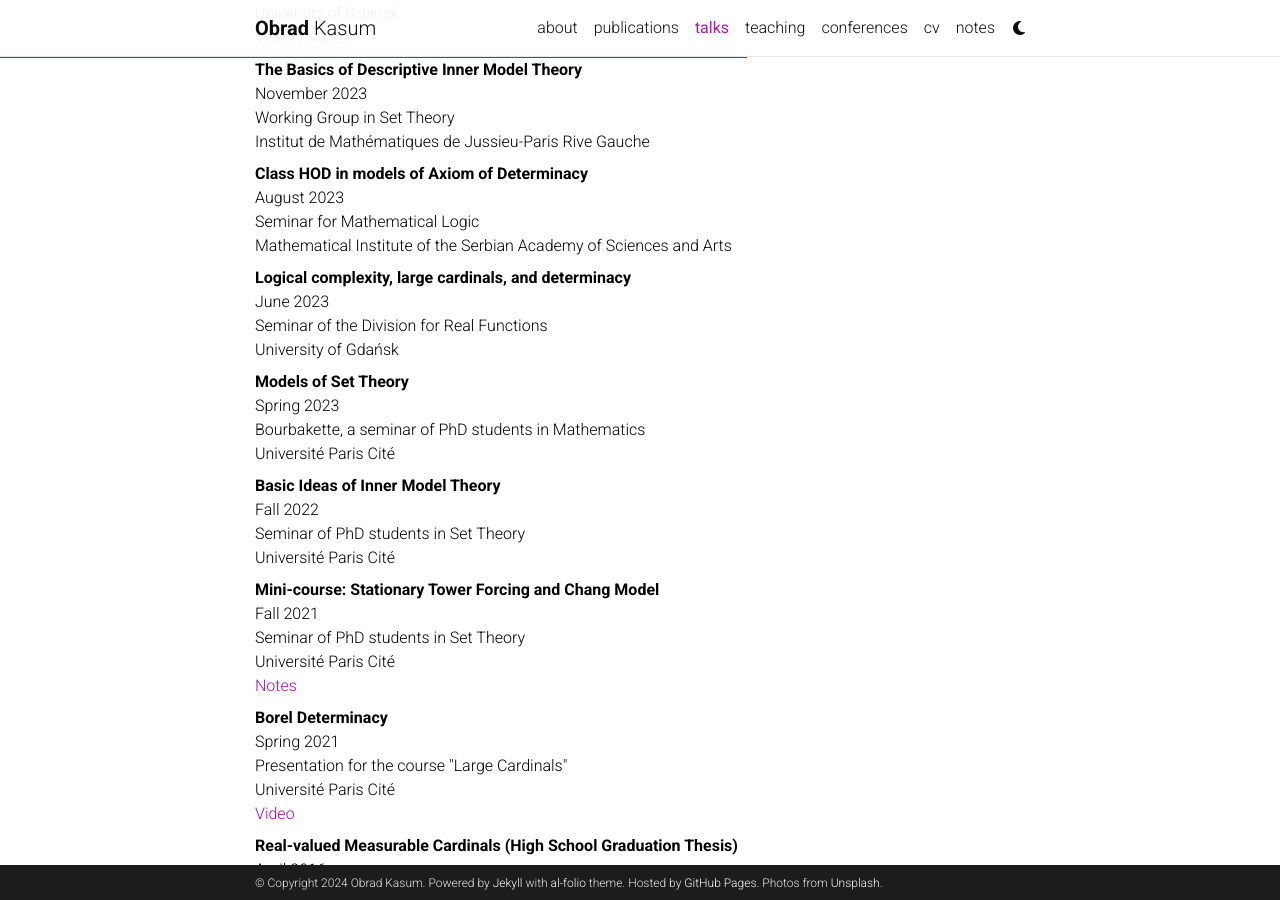
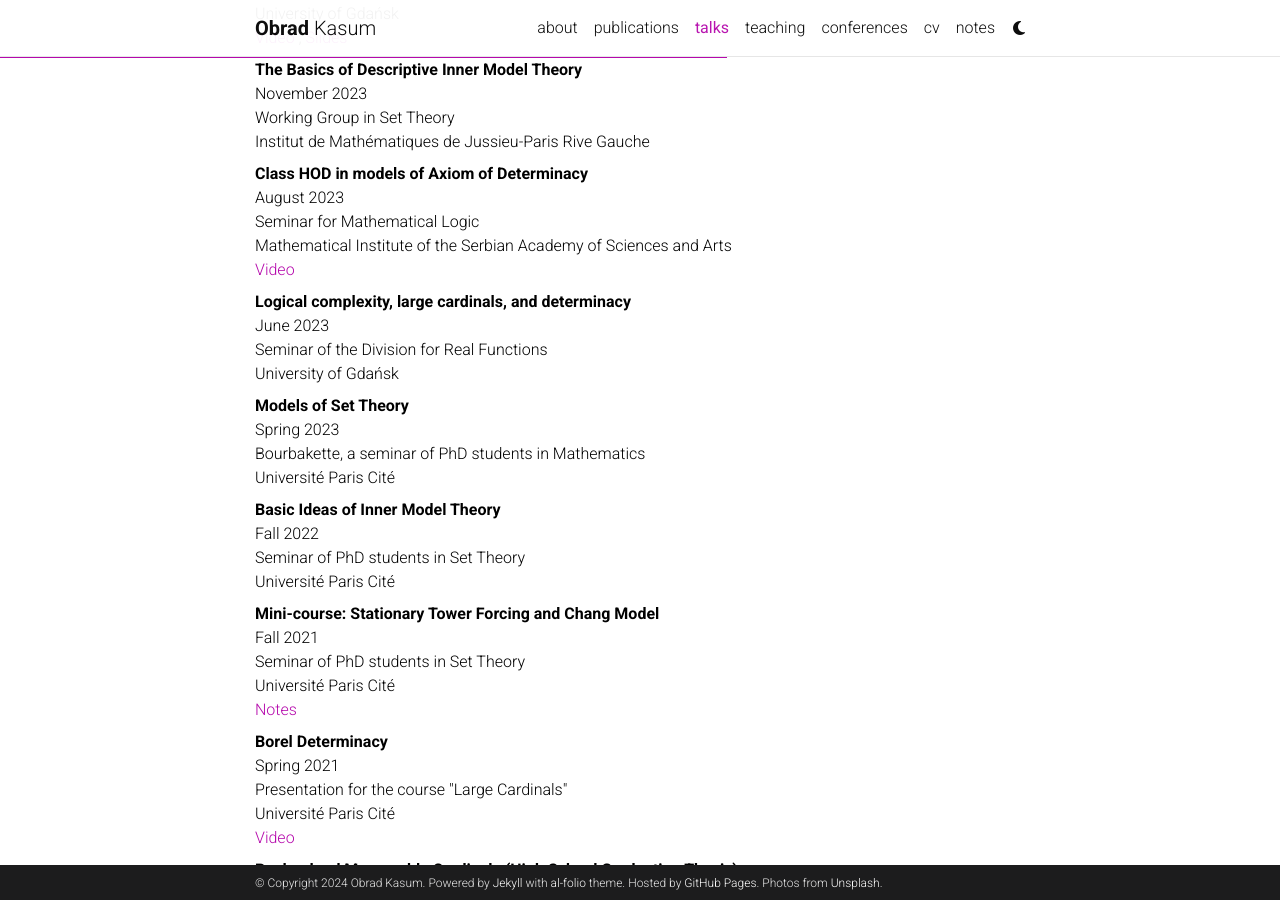
Before and after one commit to obradkasum/obradkasum.github.io, a Jekyll site: the page built from _pages/talks.md, in a window 1280 px wide and 900 px high, scrolled down 487 px. Built offline with Jekyll 4.4.1, drawn with Linux system fonts in a browser that asks for light colours; comment, search, counter and statistics services are not loaded; a style sheet for code colours, icons or effects is not loaded.

Commit message:
Update talks.md

```diff
--- a/_pages/talks.md
+++ b/_pages/talks.md
@@ -32,7 +32,8 @@
 <dt>Class HOD in models of Axiom of Determinacy</dt>
 <dd>August 2023<br>
     Seminar for Mathematical Logic<br>
-    Mathematical Institute of the Serbian Academy of Sciences and Arts</dd>
+    Mathematical Institute of the Serbian Academy of Sciences and Arts<br>
+    <a href = "https://www.youtube.com/watch?v=j_EdyxYzfs8&ab_channel=ObradKasum">Video</a></dd>
 
 <dt>Logical complexity, large cardinals, and determinacy</dt>
 <dd>June 2023<br>
```
